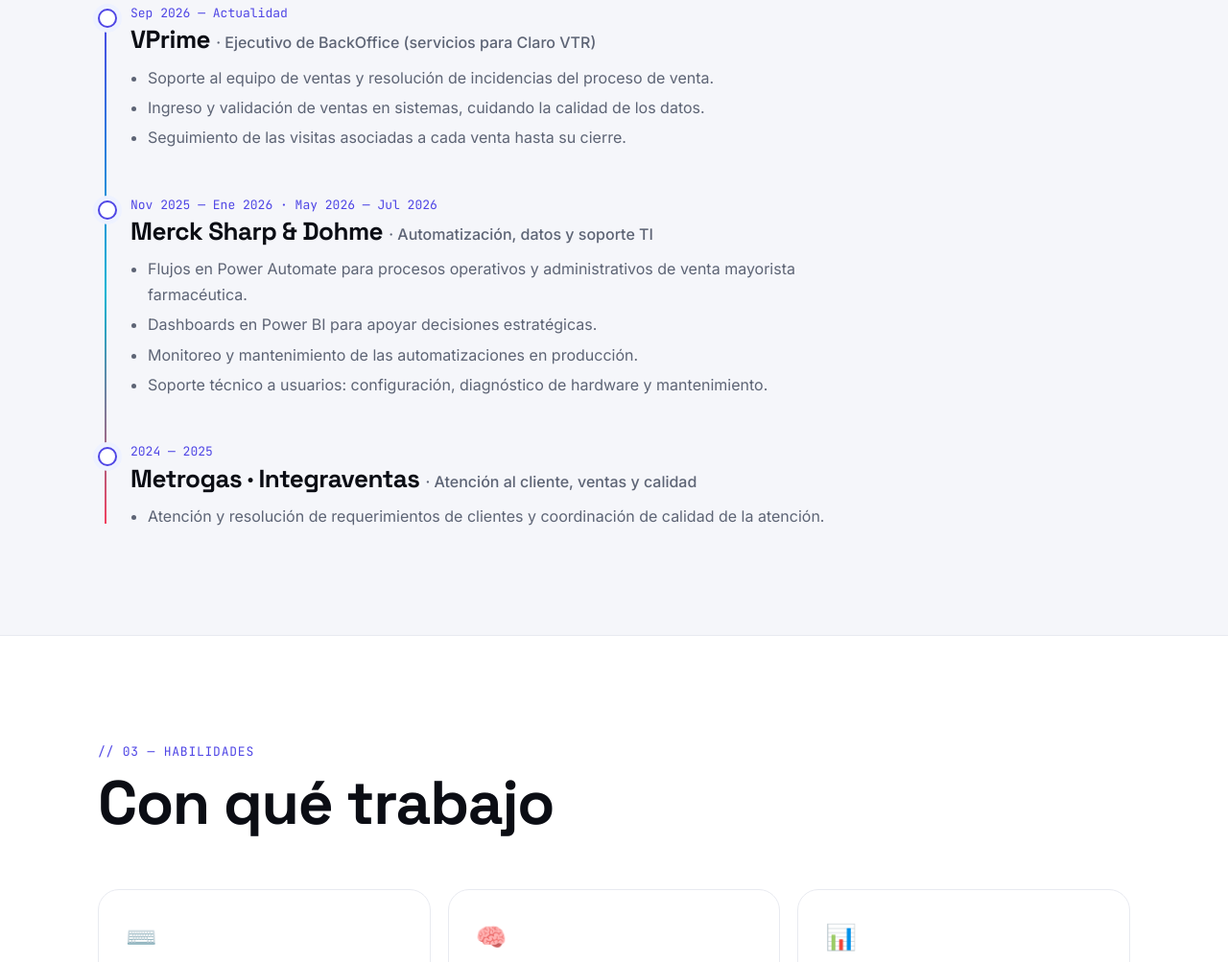
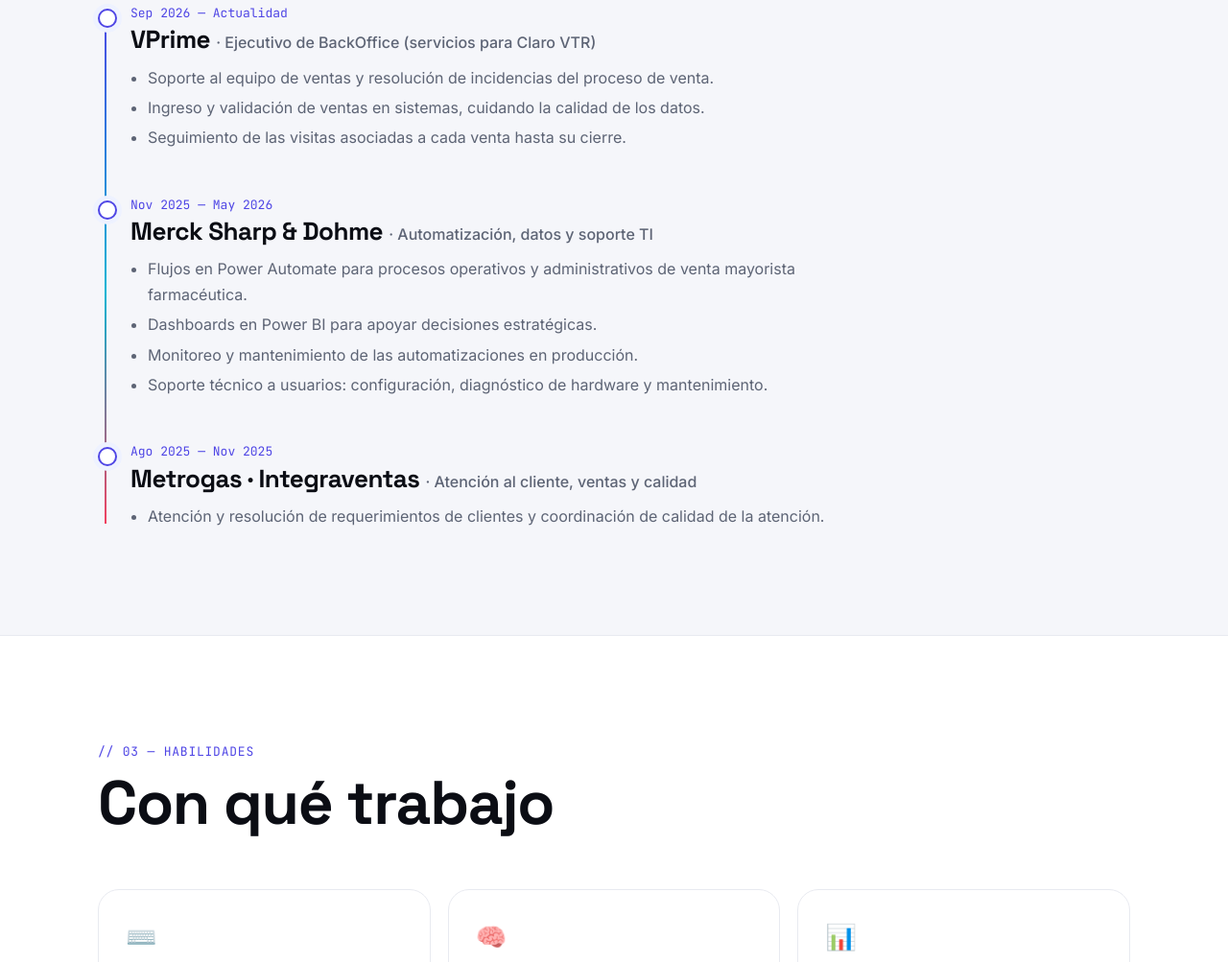
Before and after one commit to PvbloAndres/PvbloAndres.github.io, a plain HTML site: page index.html in a window 1280 px wide. Shown: the part 2799-3802 px from the top of the page at 96% size. Drawn offline with Linux system fonts and the light colour scheme.

Commit message:
Corrige fechas de experiencia en MSD y Metrogas

```diff
--- a/index.html
+++ b/index.html
@@ -366,7 +366,7 @@ footer{padding:36px 0 46px;text-align:center;color:var(--muted);font-size:14px}
         </ul>
       </div>
       <div class="job reveal">
-        <p class="when">Nov 2025 — Ene 2026 · May 2026 — Jul 2026</p>
+        <p class="when">Nov 2025 — May 2026</p>
         <h3>Merck Sharp &amp; Dohme <span>· Automatización, datos y soporte TI</span></h3>
         <ul>
           <li>Flujos en Power Automate para procesos operativos y administrativos de venta mayorista farmacéutica.</li>
@@ -376,7 +376,7 @@ footer{padding:36px 0 46px;text-align:center;color:var(--muted);font-size:14px}
         </ul>
       </div>
       <div class="job reveal">
-        <p class="when">2024 — 2025</p>
+        <p class="when">Ago 2025 — Nov 2025</p>
         <h3>Metrogas · Integraventas <span>· Atención al cliente, ventas y calidad</span></h3>
         <ul><li>Atención y resolución de requerimientos de clientes y coordinación de calidad de la atención.</li></ul>
       </div>
```
